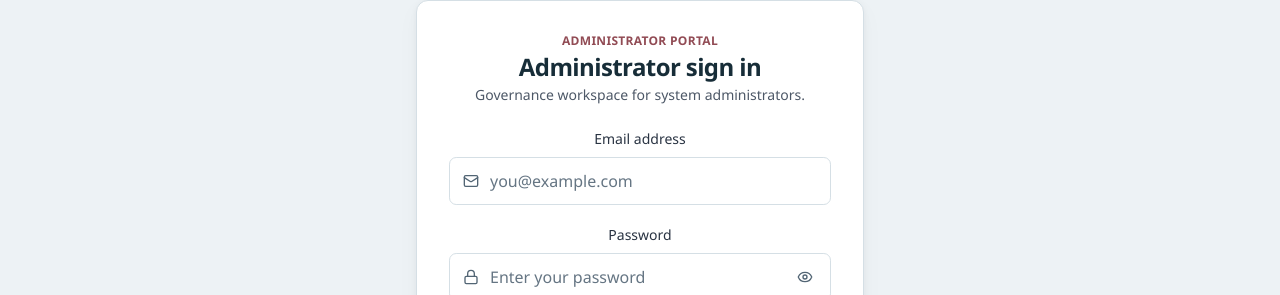
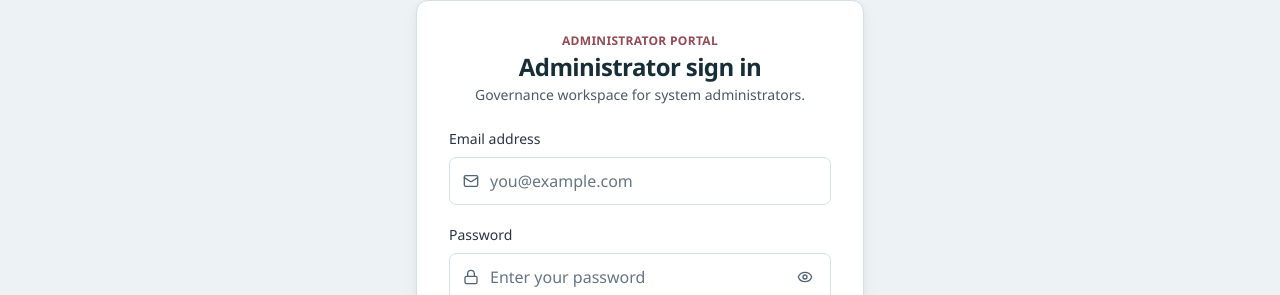
Before and after one commit to kadamswajay24/MediVault, a React (Vite) app in the folder frontend/: page /admin/login in a window 1280 px wide. Shown: the part 200-495 px from the top of the page. Built offline with nearby package versions, Linux system fonts and the light colour scheme; no server answers; a web font is replaced by a local one.

Commit message:
Keep login field labels left aligned

```diff
--- a/frontend/src/pages/LoginPage.tsx
+++ b/frontend/src/pages/LoginPage.tsx
@@ -135,7 +135,7 @@ export const LoginPage: React.FC<{ portal: AuthPortal }> = ({ portal }) => {
 
           <form onSubmit={handleSubmit} className="space-y-5 text-center">
             <div>
-              <label htmlFor="login-email-input" className="mb-2 block text-sm font-medium text-slate-800 dark:text-slate-200">
+              <label htmlFor="login-email-input" className="mb-2 block text-left text-sm font-medium text-slate-800 dark:text-slate-200">
                 Email address
               </label>
               <div className="relative">
@@ -157,7 +157,7 @@ export const LoginPage: React.FC<{ portal: AuthPortal }> = ({ portal }) => {
             </div>
 
             <div>
-              <label htmlFor="login-password-input" className="mb-2 block text-sm font-medium text-slate-800 dark:text-slate-200">
+              <label htmlFor="login-password-input" className="mb-2 block text-left text-sm font-medium text-slate-800 dark:text-slate-200">
                 Password
               </label>
               <div className="relative">
```
